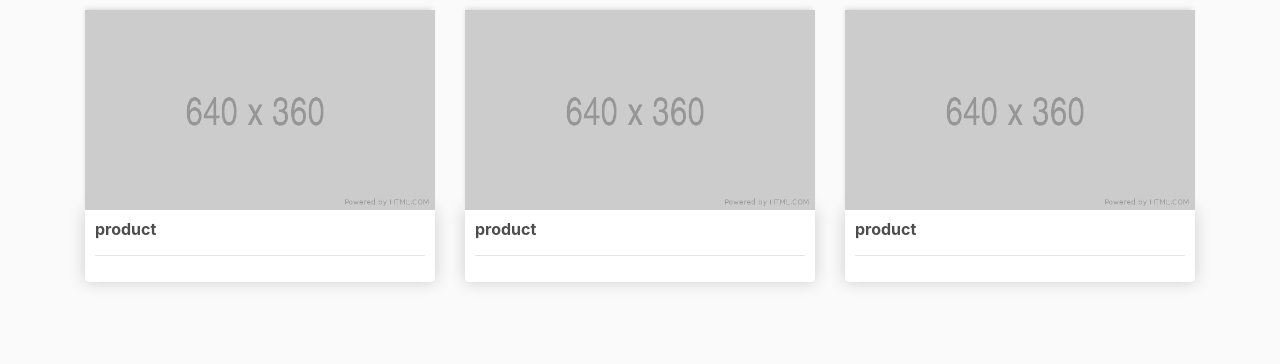
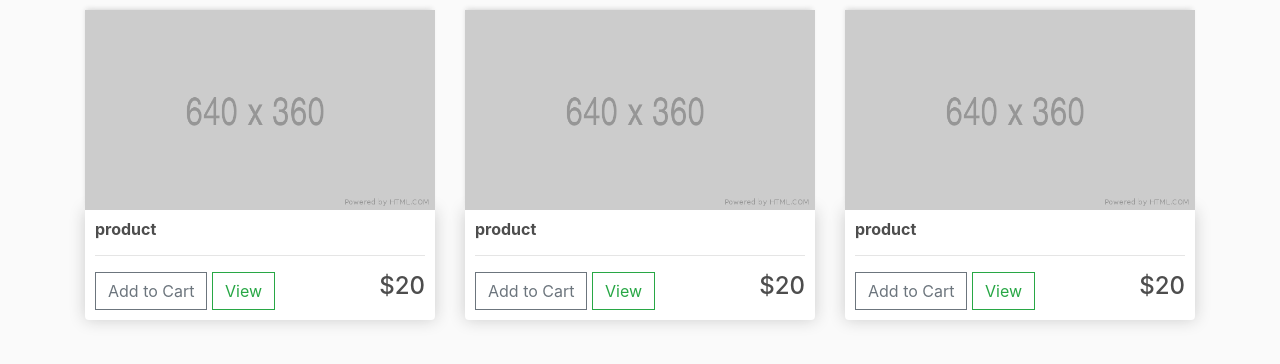
Before and after one commit to s-kumar72/elite102-django-ecommerce, a Django app: page / in a window 1280 px wide. Shown: the part 57-421 px from the top of the page. Run offline with Django 3.2, Linux system fonts and the light colour scheme; some libraries are stand-ins or nearby versions.

Commit message:
create buttons

```diff
--- a/mysite/polls/templates/polls/store.html
+++ b/mysite/polls/templates/polls/store.html
@@ -8,6 +8,9 @@
             <div class="box-element product">
                 <h6><strong>product</strong></h6>
                 <hr>
+                <button class="btn btn-outline-secondary add-btn">Add to Cart</button>
+                <a class = "btn btn-outline-success" href="#">View</a>
+                <h4 style="display: inline-block;float: right">$20</h4>
             </div>
         </div>
 
@@ -16,6 +19,9 @@
             <div class="box-element product">
                 <h6><strong>product</strong></h6>
                 <hr>
+                <button class="btn btn-outline-secondary add-btn">Add to Cart</button>
+                <a class = "btn btn-outline-success" href="#">View</a>
+                <h4 style="display: inline-block;float: right">$20</h4>
             </div>
         </div>
 
@@ -24,6 +30,9 @@
             <div class="box-element product">
                 <h6><strong>product</strong></h6>
                 <hr>
+                <button class="btn btn-outline-secondary add-btn">Add to Cart</button>
+                <a class = "btn btn-outline-success" href="#">View</a>
+                <h4 style="display: inline-block;float: right">$20</h4>
             </div>
         </div>
     </div>
```
